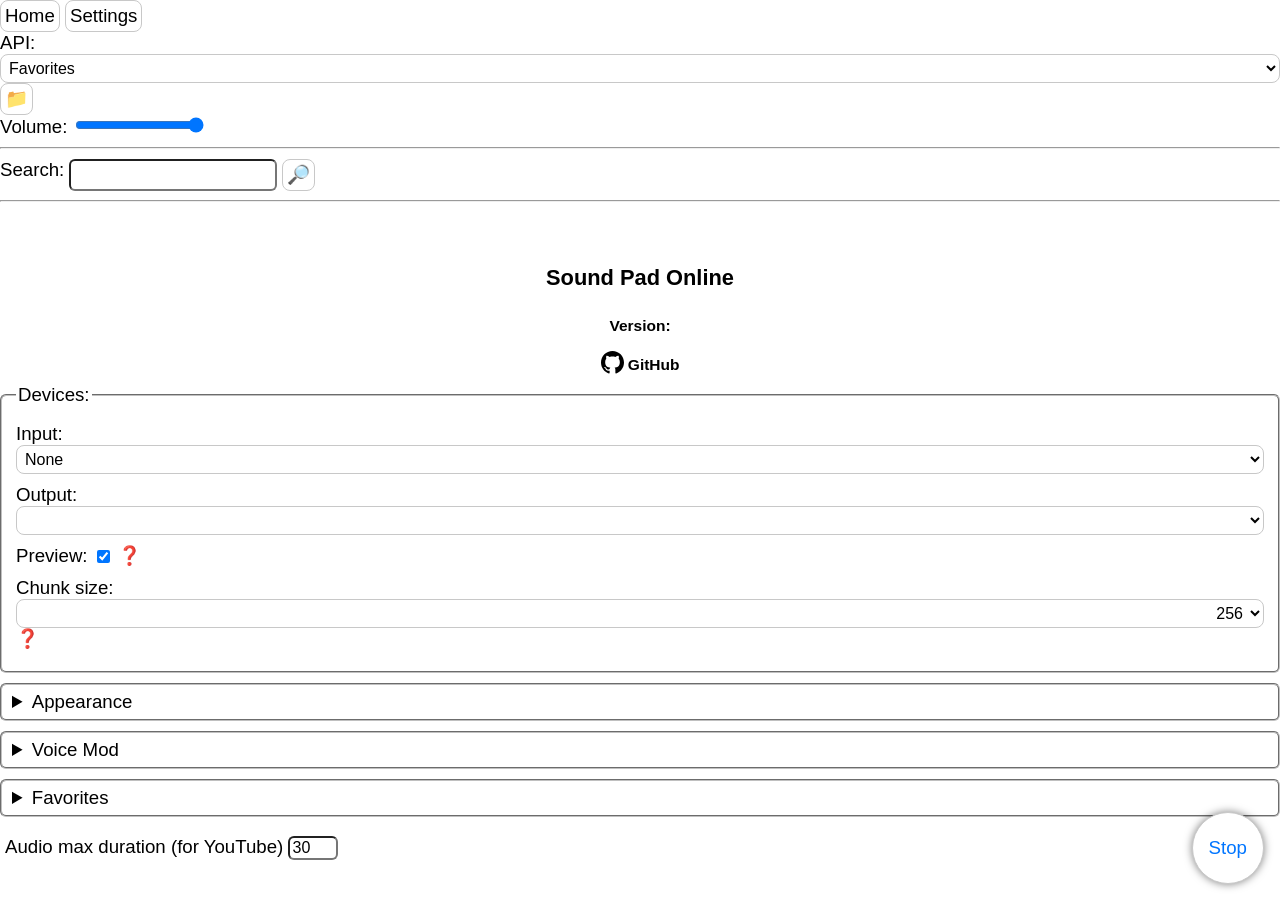
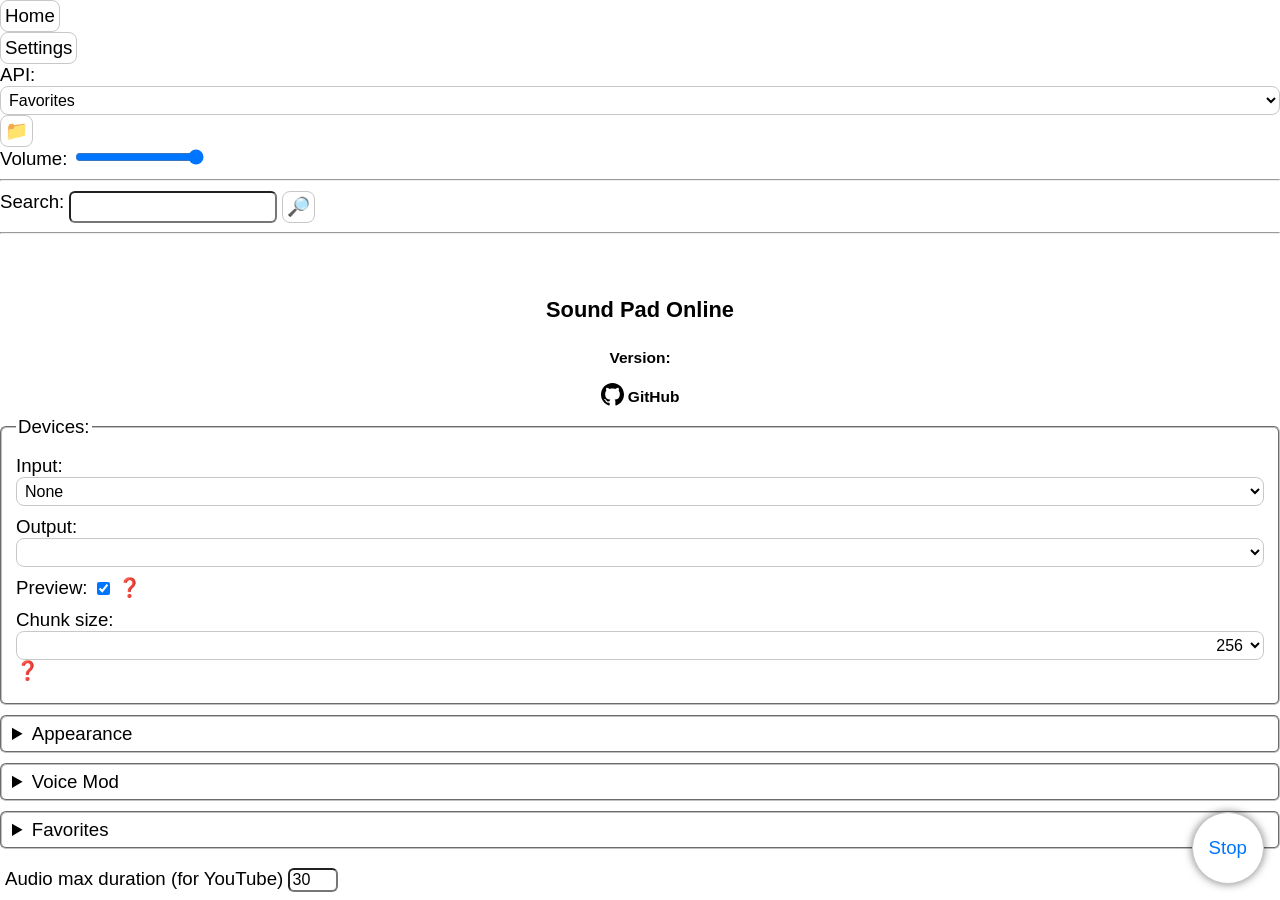

settings

--- a/src/web/styles/main.css
+++ b/src/web/styles/main.css
@@ -46,6 +46,10 @@ html, body {
 	box-sizing: border-box;
 }
 
+.hide {
+	display: none !important;
+}
+
 body{
 	font-family: sans-serif;
 	font-size: 14pt;
@@ -61,6 +65,10 @@ button{
 	border-radius: 8px;
 	border: 1px solid var(--border-color);
 	transition: 0.15s;
+	display: flex;
+	align-items: center;
+	justify-content: center;
+	gap: 0.25rem;
 }
 button:hover {
 	background: var(--button-hover);
@@ -156,9 +164,11 @@ details > fieldset{
 #version{
 	background: var(--not-active);
 	padding: 5px 10px;
-	border-radius: 15px;
-	margin-left: 5px;
-}
+	border-radius: 16px;
+	font-family: monospace;
+	font-size: 10pt;
+	font-weight: bold;
+	}
 #version:empty{
 	display: none;
 }
@@ -259,9 +269,6 @@ details > fieldset{
 	border-radius: 50%;
 	font-size: 0.85rem;
 	padding: 0.4rem;
-	display: flex;
-	align-items: center;
-	justify-content: center;
 	color: var(--accent-color);
 	border-color: var(--accent-color);
 }
@@ -327,6 +334,9 @@ details > fieldset{
 	background: var(--left-menu-bg);
 	border-right: 1px solid var(--border-color);
 	overflow: hidden;
+	min-width: fit-content;
+	display: flex;
+	flex-direction: column;
 }
 #main-content {
 	height: 100dvh;
@@ -350,14 +360,20 @@ details > fieldset{
 	gap: 1rem;
 	flex-direction: column;
 }
-#header {
+.header {
 	font-size: 16pt;
 	font-weight: bold;
 	text-align: center;
+	text-decoration: none;
+	color: var(--text-color);
 }
-#header.hover:hover {
+.header.hover:hover {
 	text-decoration: underline;
 	cursor: pointer;
+}
+
+#settings {
+	overflow: auto;
 }
 
 .grid-with-icon {
